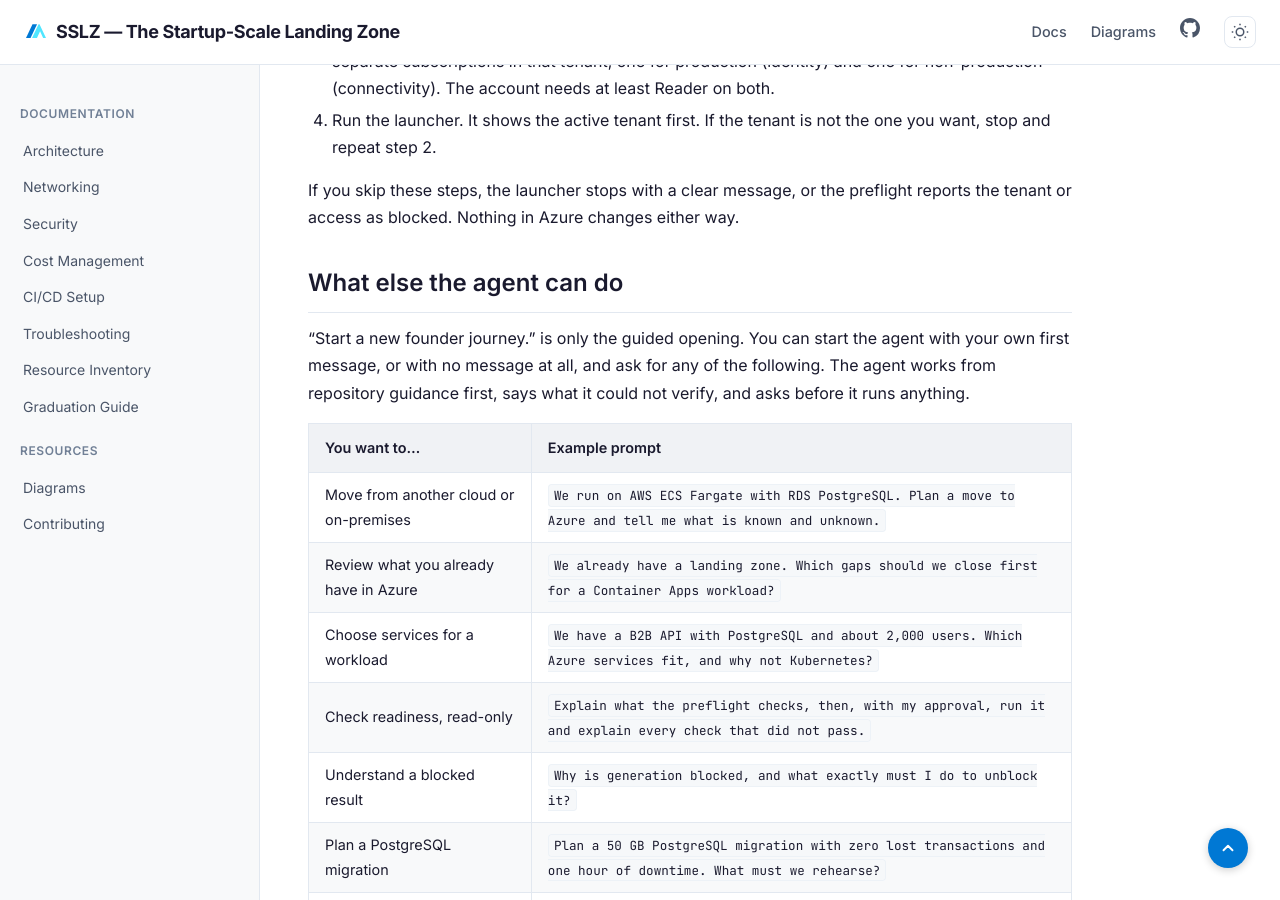
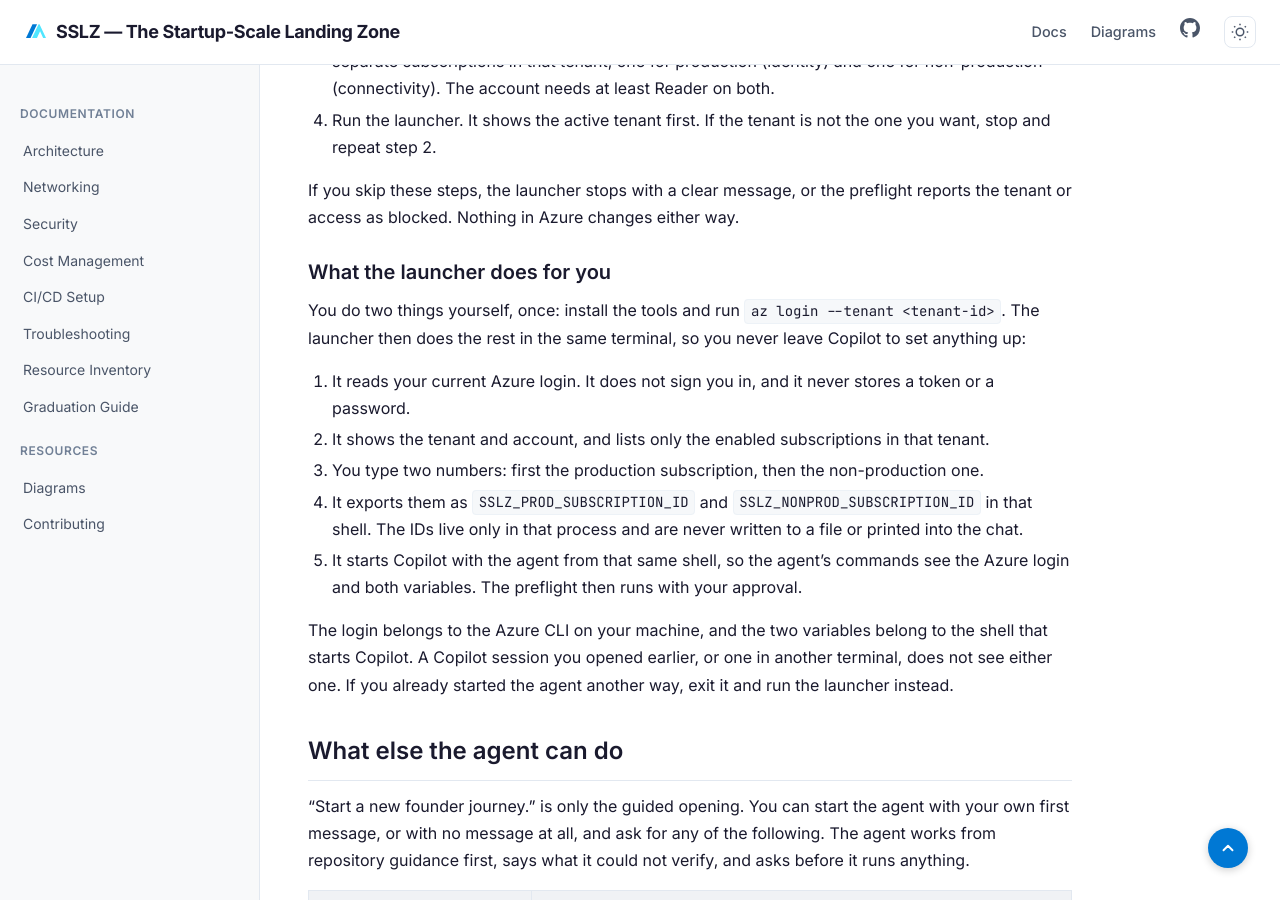
Before and after one commit to ricmmartins/sslz, a Jekyll site: the page built from use-sslz-agent.md, in a window 1280 px wide and 900 px high, scrolled down 4201 px. Built offline with Jekyll 4.4.1, drawn with Linux system fonts in a browser that asks for light colours.

Commit message:
Docs: explain what the launcher loads into Copilot (#120)

```diff
--- a/use-sslz-agent.md
+++ b/use-sslz-agent.md
@@ -151,6 +151,23 @@
 4. Run the launcher. It shows the active tenant first. If the tenant is not the one you want, stop and repeat step 2.
 
 If you skip these steps, the launcher stops with a clear message, or the preflight reports the tenant or access as blocked. Nothing in Azure changes either way.
+
+### What the launcher does for you
+
+You do two things yourself, once: install the tools and run `az login --tenant <tenant-id>`. The launcher then does the
+rest in the same terminal, so you never leave Copilot to set anything up:
+
+1. It reads your current Azure login. It does not sign you in, and it never stores a token or a password.
+2. It shows the tenant and account, and lists only the enabled subscriptions in that tenant.
+3. You type two numbers: first the production subscription, then the non-production one.
+4. It exports them as `SSLZ_PROD_SUBSCRIPTION_ID` and `SSLZ_NONPROD_SUBSCRIPTION_ID` in that shell. The IDs live only in
+   that process and are never written to a file or printed into the chat.
+5. It starts Copilot with the agent from that same shell, so the agent's commands see the Azure login and both variables.
+   The preflight then runs with your approval.
+
+The login belongs to the Azure CLI on your machine, and the two variables belong to the shell that starts Copilot. A
+Copilot session you opened earlier, or one in another terminal, does not see either one. If you already started the agent
+another way, exit it and run the launcher instead.
 
 ## What else the agent can do
 
```
